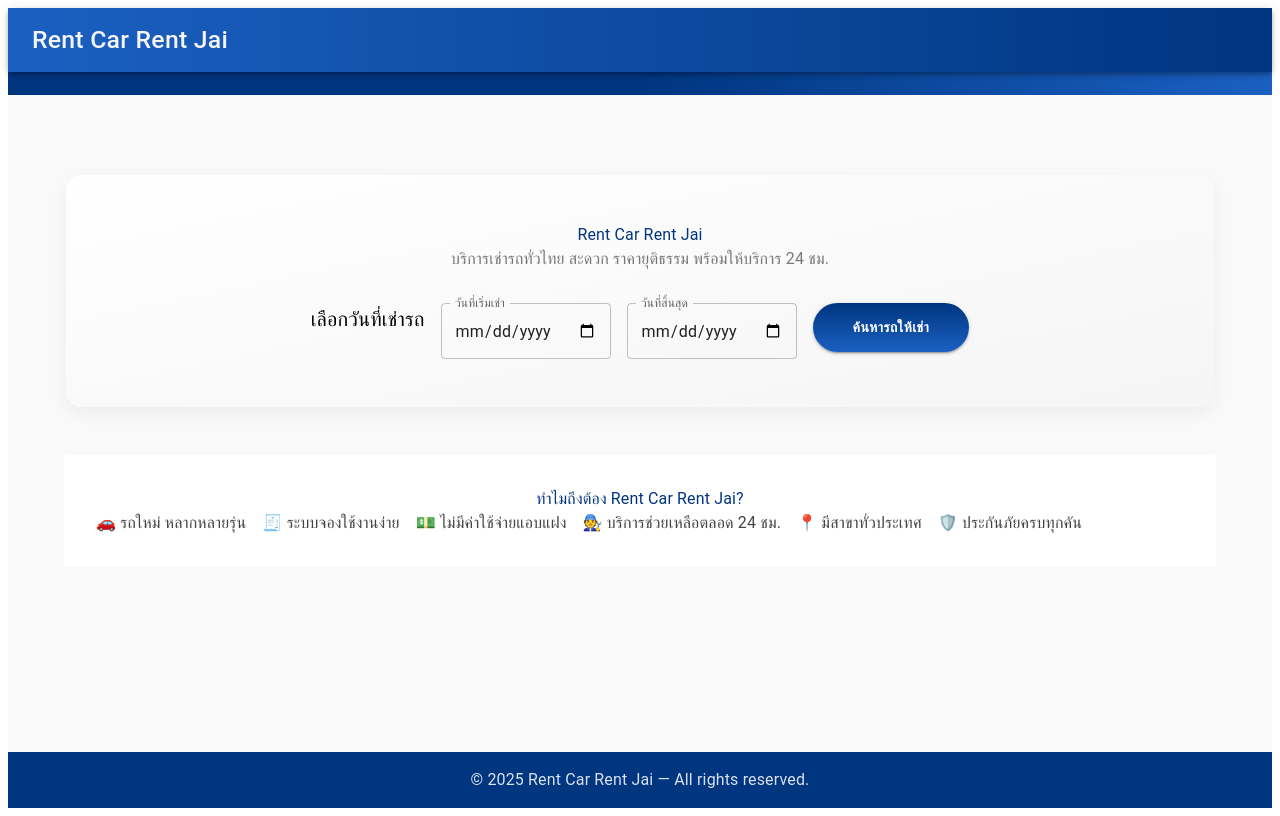
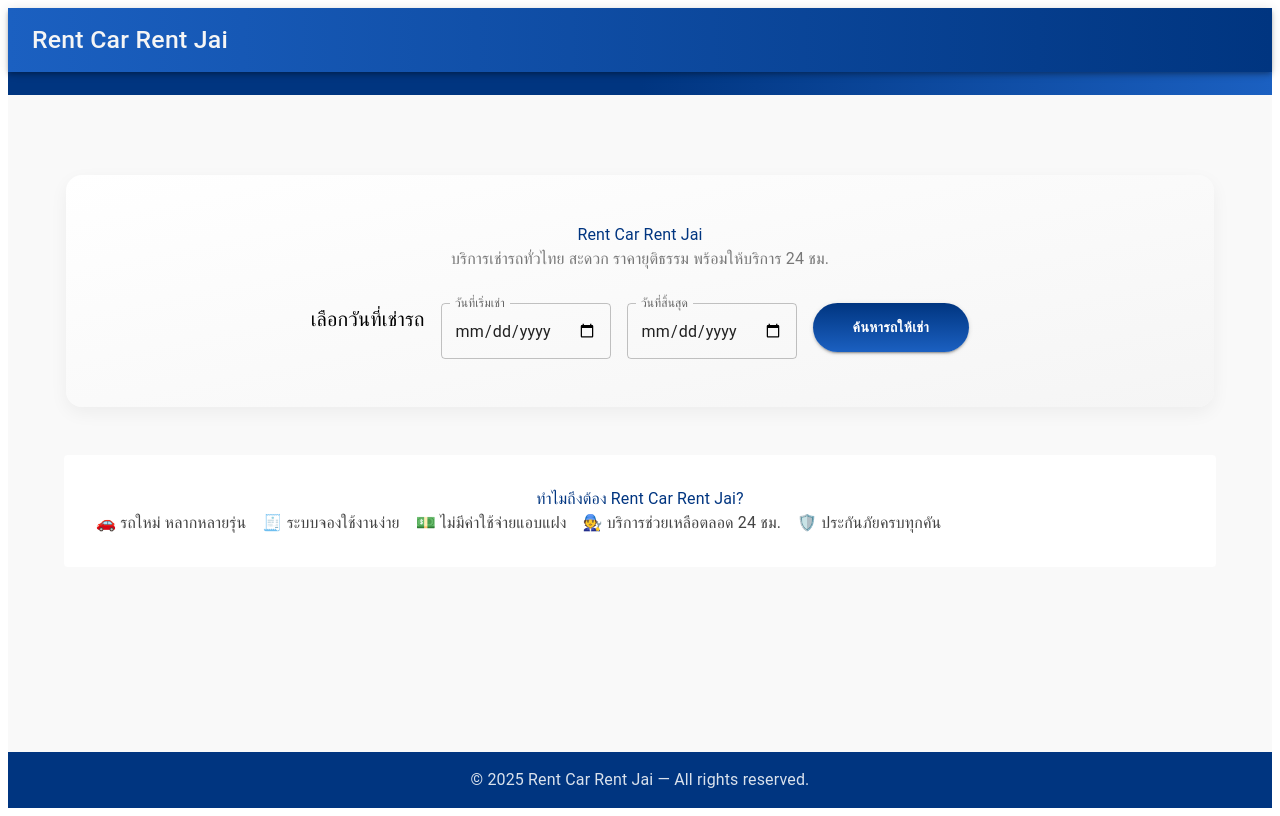
Before and after one commit to Clumsyz1/final_rent_cars, a Next.js app: page / in a window 1280 px wide. Built offline with nearby package versions, Linux system fonts and the light colour scheme; no server answers; some icons are missing.

Commit message:
Finallys

```diff
--- a/app/page.js
+++ b/app/page.js
@@ -60,7 +60,6 @@ export default function Page() {
                 "🧾 ระบบจองใช้งานง่าย",
                 "💵 ไม่มีค่าใช้จ่ายแอบแฝง",
                 "🧑‍🔧 บริการช่วยเหลือตลอด 24 ชม.",
-                "📍 มีสาขาทั่วประเทศ",
                 "🛡️ ประกันภัยครบทุกคัน",
               ].map((text, index) => (
                 <Grid item xs={12} sm={6} md={4} key={index}>
```
